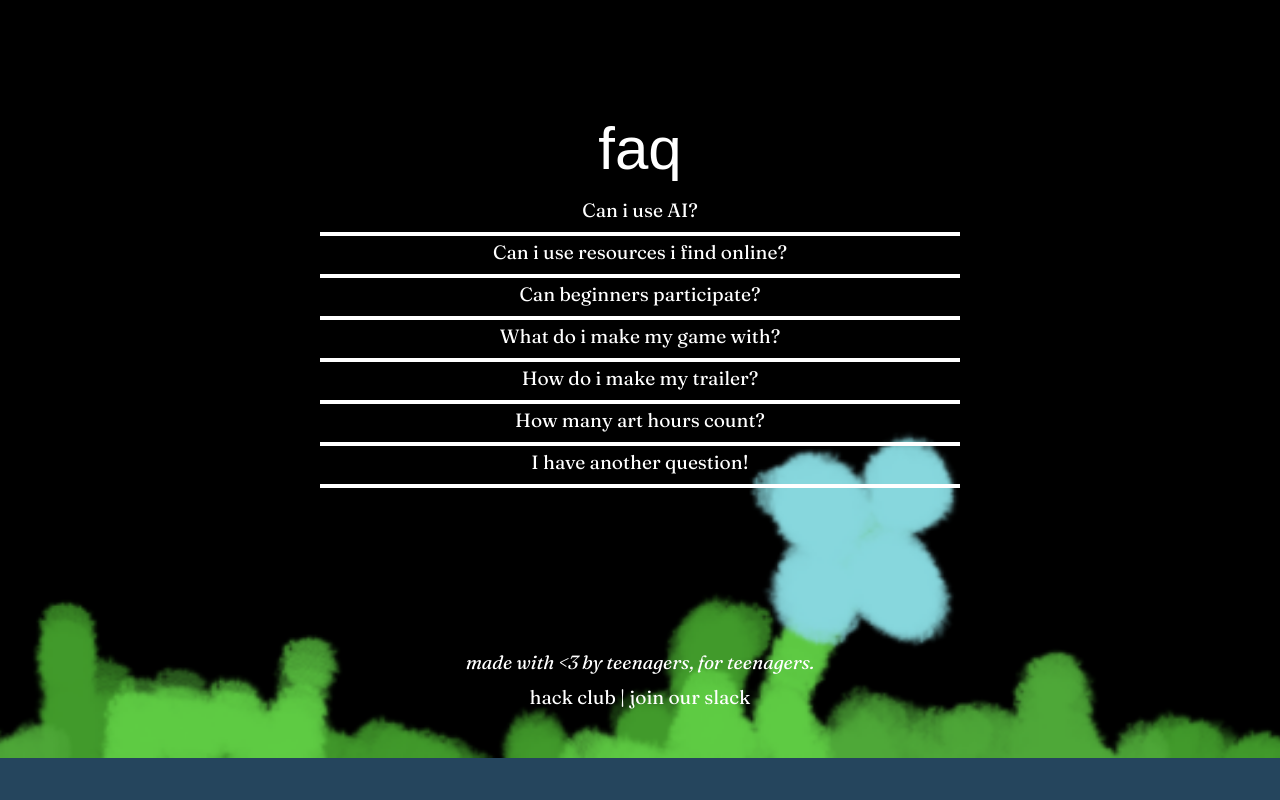
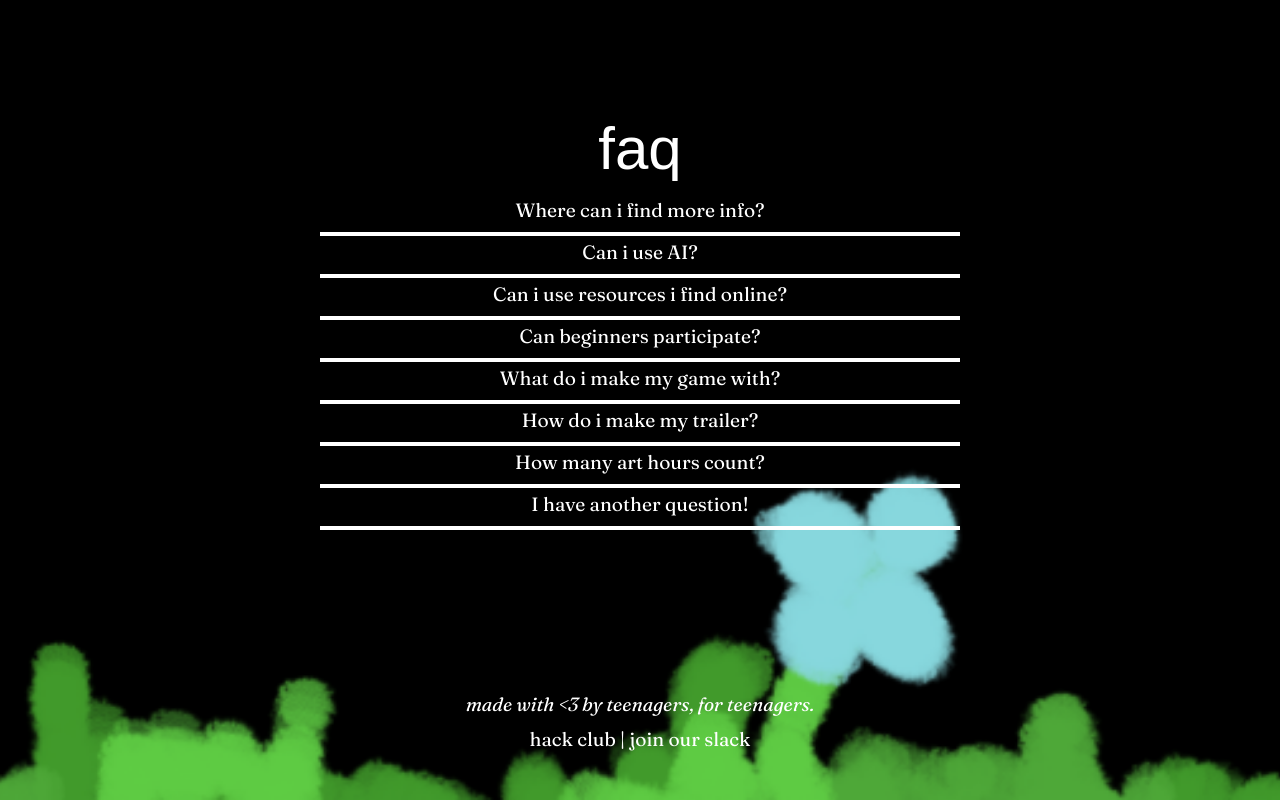
Before and after one commit to variidian/premiere, an Astro site: page / in a window 1280 px wide. Shown: the part 4836-5636 px from the top of the page. Before the commit the page ends 5594 px from the top, so only its background shows below. Built offline with nearby package versions, Linux system fonts and the light colour scheme; Astro itself is replaced by a stand-in of ours; a web font is replaced by a local one.

Commit message:
feat: where can i find more info q

```diff
--- a/src/pages/index.astro
+++ b/src/pages/index.astro
@@ -2,13 +2,17 @@
 import '../../src/styles/global.css'
 import Accordion from '../components/accordion.astro'
 const AccordionItems = [
+	{
+		question: "Where can i find more info?",
+		answer: "Check out the #README file in the #premiere slack channel."
+	},
 	{
 		question: "Can i use AI?",
 		answer: "No art or music can be made with ai, and anything else it's used for is limited to being 20% of your project. You must also put a disclaimer in your repo with what components ai was used for."
 	},
 	{
 		question: "Can i use resources i find online?",
-		answer: "Sprite packs, music, etc. can be used, but make sure to credit them in your github repository. Please do not follow an exact tutorial to make x game, or it will be rejected."
+		answer: "Sprite packs, music, etc. can be used, but make sure to credit them in your github repository & that you have the appropriate license to use them! Please do not follow an exact tutorial to make x game, or it will be rejected."
 	},
 	{
 		question: "Can beginners participate?",
```
